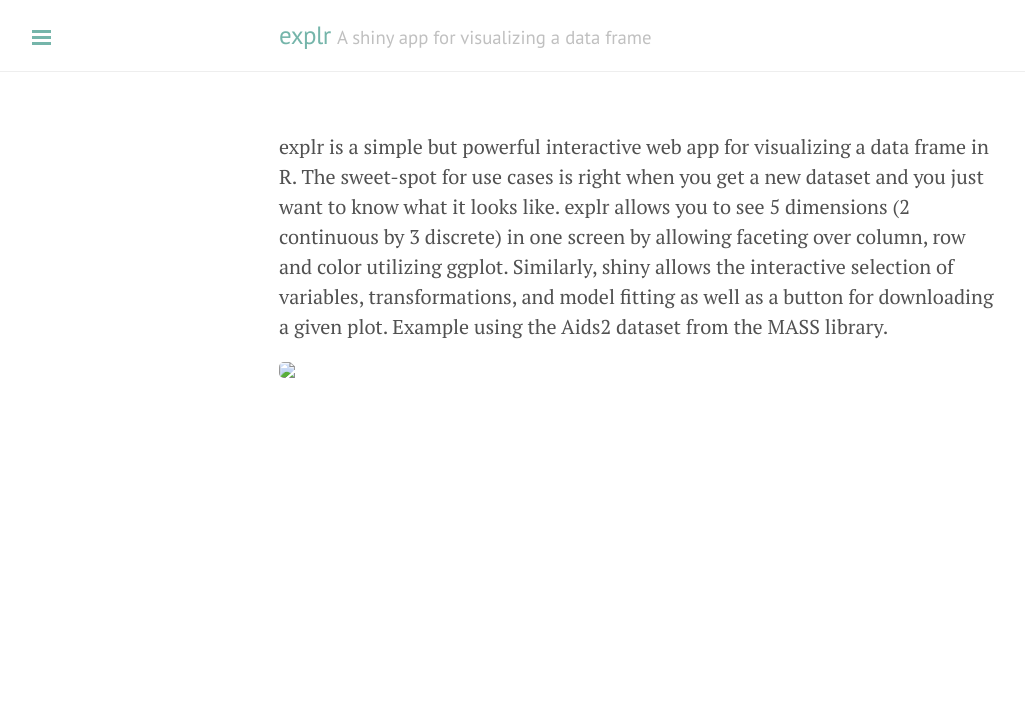
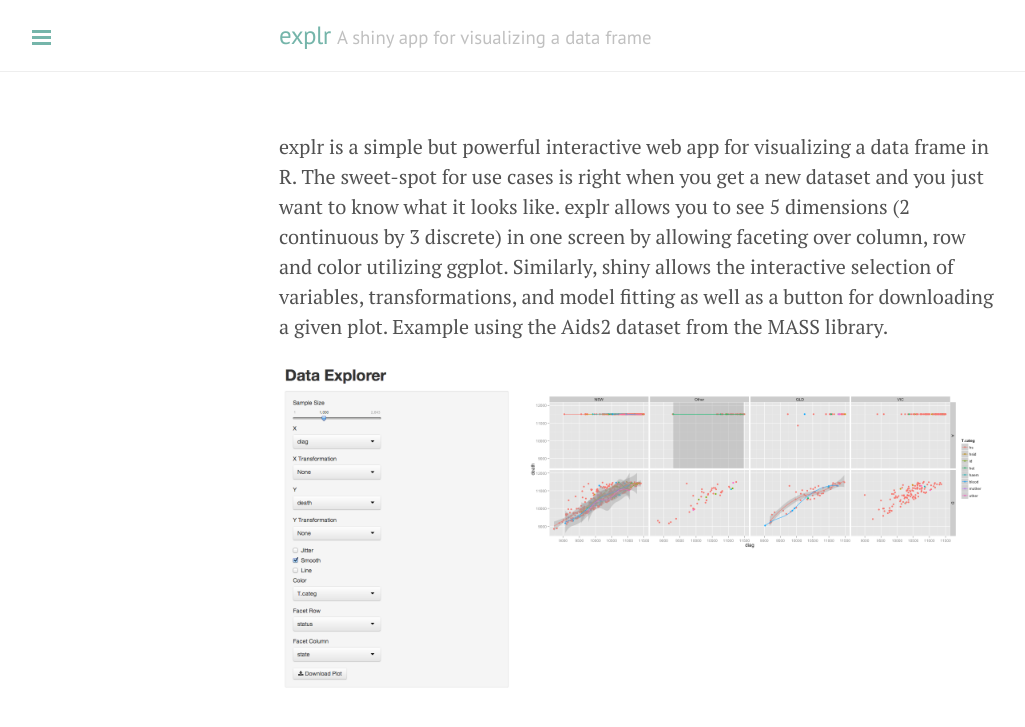
Before and after one commit to johncollins/DataExplorer, a Jekyll site: the page built from _posts/2014-07-24-firstpost.md, in a window 1280 px wide. Shown: the top 727 px of the page, without its empty margins (1-1026 px from the left). Built offline with Jekyll 4.4.1, drawn with Linux system fonts in a browser that asks for light colours.

Commit message:
fixing relative paths

```diff
--- a/_posts/2014-07-24-firstpost.md
+++ b/_posts/2014-07-24-firstpost.md
@@ -12,4 +12,4 @@
 for downloading a given plot. Example using the Aids2 dataset from the MASS
 library.
 
-<img src="images/5Dscatter_aids_example.png">
+<img src="{{ site.baseurl }}images/5Dscatter_aids_example.png">
```
